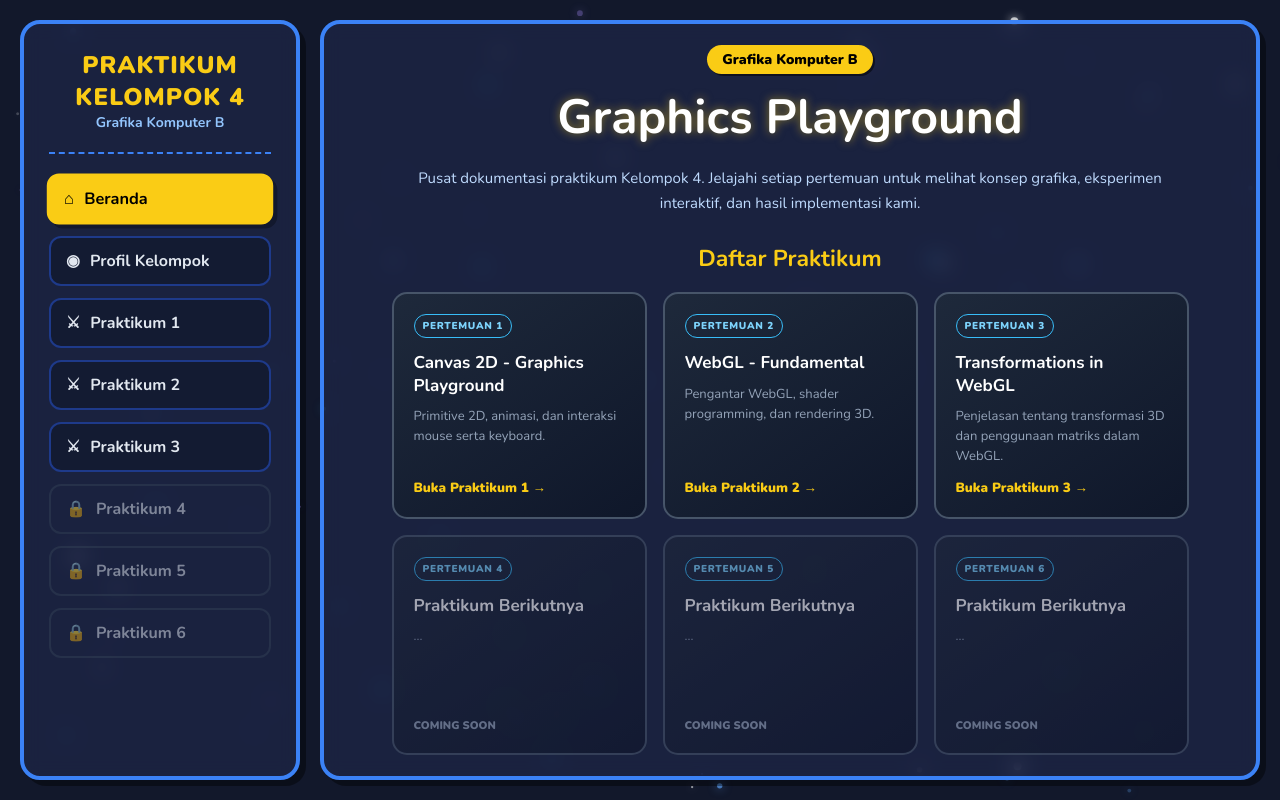
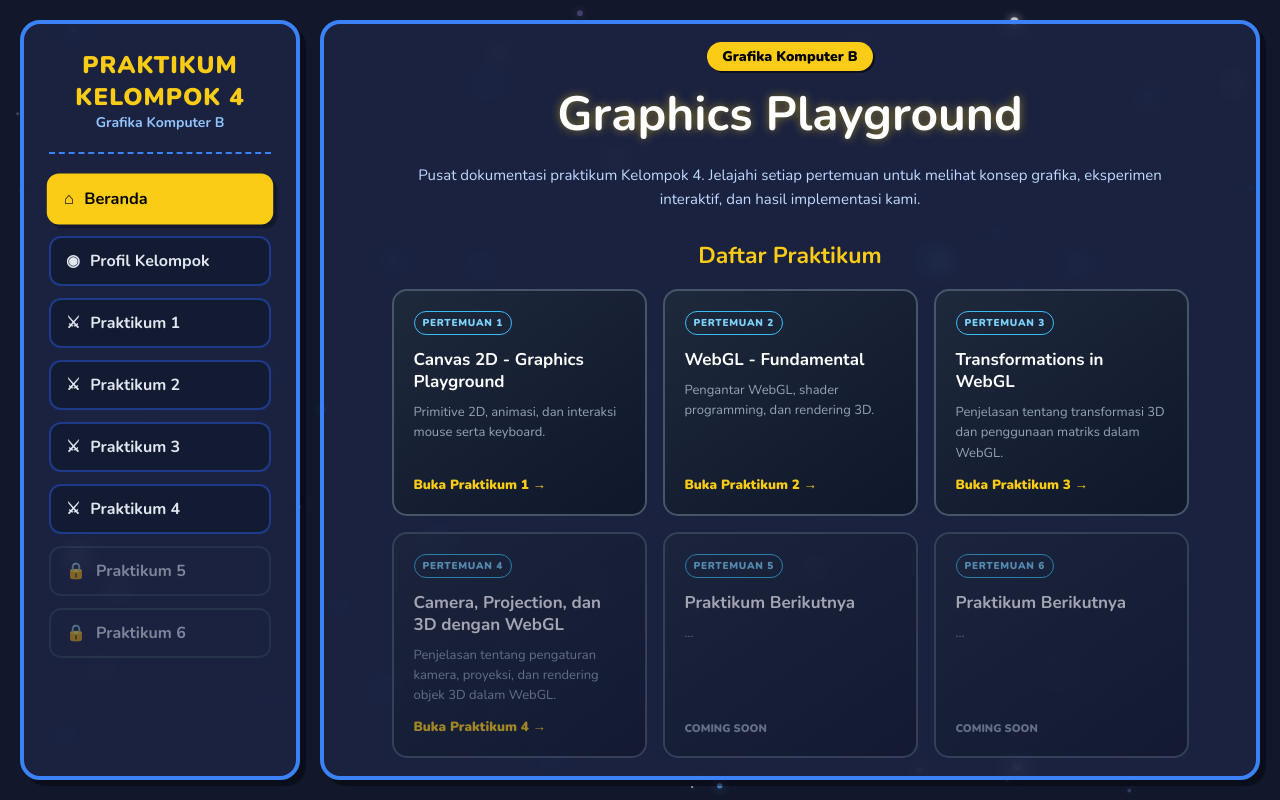
Before and after one commit to Winkyboo/Grafika-Komputer-2026, a plain HTML site: page index.html in a window 1280 px wide. Drawn offline with nearby package versions, Linux system fonts and the light colour scheme.

Commit message:
update Interface

```diff
--- a/app.js
+++ b/app.js
@@ -46,6 +46,11 @@ function openPraktikumTwo() {
 function openPraktikumThree() {
     const practicumButton = document.querySelectorAll('.nav-btn')[4];
     loadPraktikum(practicumButton, './Praktikum Week 3/index.html', 'Praktikum 3');
+}
+
+function openPraktikumFour() {
+    const practicumButton = document.querySelectorAll('.nav-btn')[5];
+    loadPraktikum(practicumButton, './Praktikum Week 4/index.html', 'Praktikum 4');
 }
 
 function setActiveButton(activeBtn) {
--- a/index.html
+++ b/index.html
@@ -31,8 +31,8 @@
                 <button class="nav-btn" type="button" onclick="loadPraktikum(this, './Praktikum Week 3/index.html', 'Praktikum 3')">
                     <span class="icon">⚔</span> Praktikum 3
                 </button>
-                <button class="nav-btn locked" disabled>
-                    <span class="icon">🔒</span> Praktikum 4
+                <button class="nav-btn" type="button" onclick="loadPraktikum(this, './Praktikum Week 4/index.html', 'Praktikum 4')">
+                    <span class="icon">⚔</span> Praktikum 4
                 </button>
                 <button class="nav-btn locked" disabled>
                     <span class="icon">🔒</span> Praktikum 5
@@ -75,9 +75,9 @@
                         </article>
                         <article class="practicum-card coming-card">
                             <span class="practicum-number">PERTEMUAN 4</span>
-                            <h3>Praktikum Berikutnya</h3>
-                            <p>...</p>
-                            <span>Coming soon</span>
+                            <h3>Camera, Projection, dan 3D dengan WebGL</h3>
+                            <p>Penjelasan tentang pengaturan kamera, proyeksi, dan rendering objek 3D dalam WebGL.</p>
+                            <button type="button" class="practicum-link" onclick="openPraktikumFour()">Buka Praktikum 4 →</button>
                         </article>
                         <article class="practicum-card coming-card">
                             <span class="practicum-number">PERTEMUAN 5</span>
```
